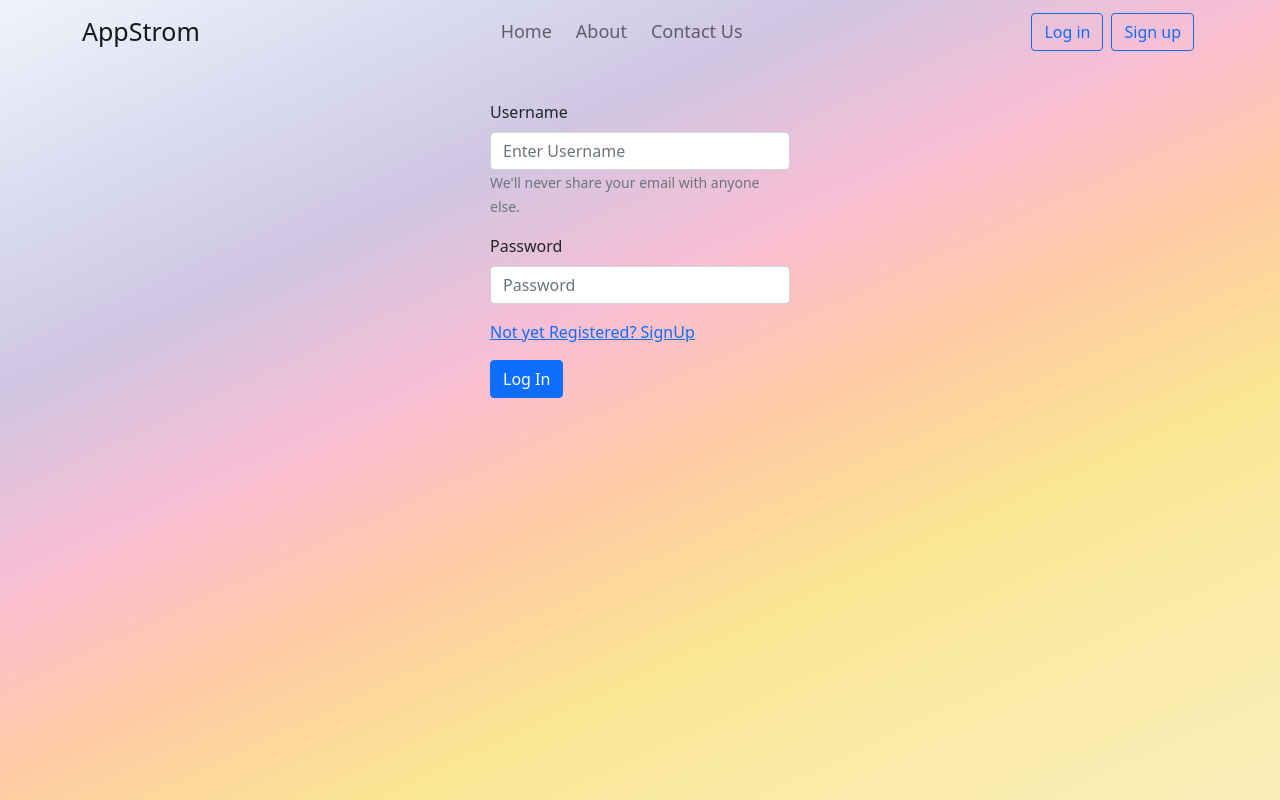
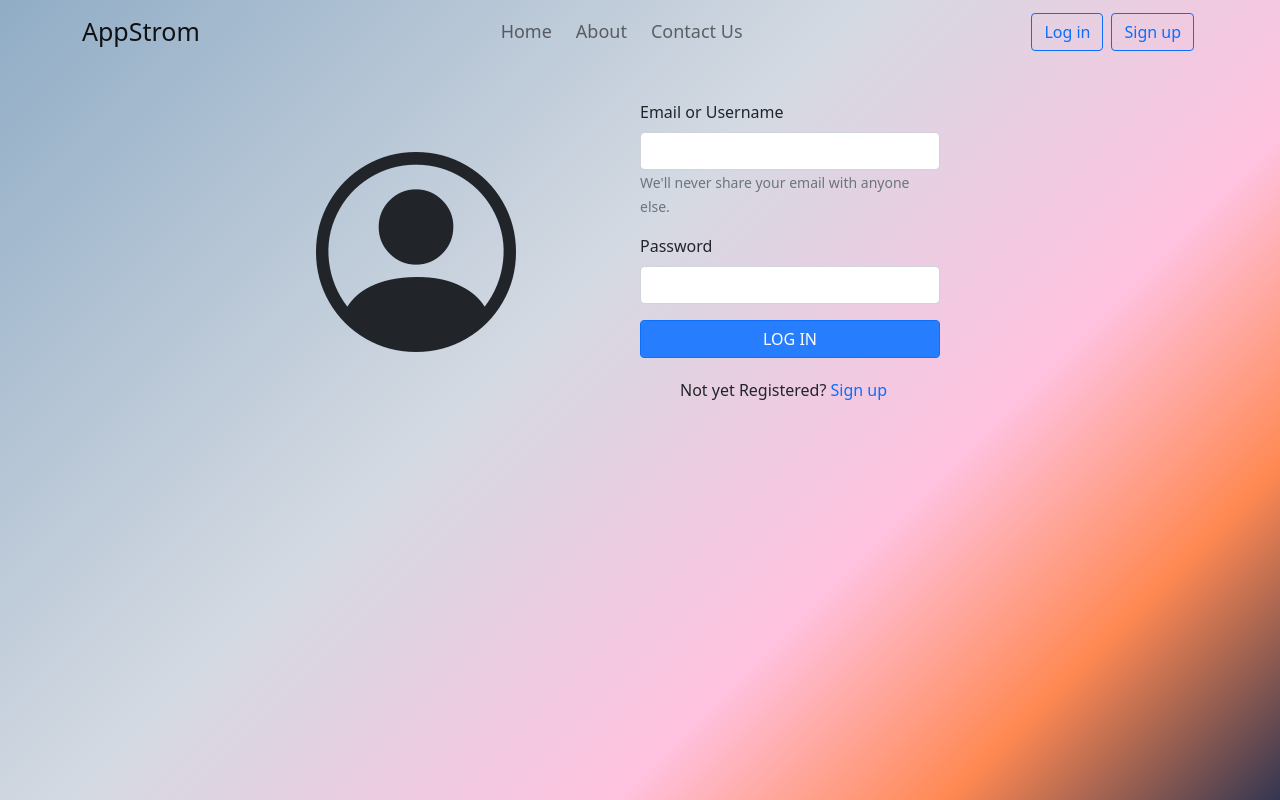
Before and after one commit to shivamanand-dev/appstrom-reactJS, a React (Create React App) app: page /login in a window 1280 px wide. Built offline with nearby package versions, Linux system fonts and the light colour scheme; no server answers.

Commit message:
login form designed

```diff
--- a/src/App.css
+++ b/src/App.css
@@ -14,15 +14,71 @@
     left: 0;
     z-index: -1;
     padding-top: 100px;
-    background-image: linear-gradient(
-  155deg,
-  hsl(212deg 62% 96%) 0%,
-  hsl(229deg 44% 90%) 14%,
-  hsl(262deg 32% 83%) 28%,
-  hsl(337deg 82% 86%) 42%,
-  hsl(26deg 100% 82%) 56%,
-  hsl(48deg 92% 78%) 70%,
-  hsl(49deg 88% 82%) 84%,
-  hsl(50deg 84% 85%) 100%
+
+background-image: linear-gradient(
+  135deg,
+  hsl(208deg 32% 67%) 0%,
+  hsl(217deg 20% 86%) 42%,
+  hsl(331deg 100% 88%) 68%,
+  hsl(19deg 100% 66%) 84%,
+  hsl(234deg 23% 26%) 100%
 );
 }
+
+/* AUTH CONTAINER */
+
+/* .authContainer {
+  height: 50vh;
+  width: 50vw;
+} */
+
+/* AUTH FORM BUTTON TRANSITION */
+
+.authFormBtnTrans {
+  color: #FFF;
+  transition: all 0.3s;
+  position: relative;
+}
+.authFormBtnTrans span {
+  transition: all 0.3s;
+}
+.authFormBtnTrans::before {
+  content: '';
+  position: absolute;
+  bottom: 0;
+  left: 0;
+  width: 100%;
+  height: 100%;
+  z-index: 1;
+  opacity: 0;
+  transition: all 0.3s;
+  border-top-width: 1px;
+  border-bottom-width: 1px;
+  border-top-style: solid;
+  border-bottom-style: solid;
+  border-top-color: rgb(255, 255, 255);
+  border-bottom-color: rgb(255, 255, 255);
+  transform: scale(0.1, 1);
+}
+.authFormBtnTrans:hover span {
+  letter-spacing: 2px;
+}
+.authFormBtnTrans:hover::before {
+  opacity: 1;
+  transform: scale(1, 1);
+}
+.authFormBtnTrans::after {
+  content: '';
+  position: absolute;
+  bottom: 0;
+  left: 0;
+  width: 100%;
+  height: 100%;
+  z-index: 1;
+  transition: all 0.3s;
+  background-color: rgba(255, 255, 255, 0.1);
+}
+.authFormBtnTrans:hover::after {
+  opacity: 0;
+  transform: scale(0.1, 1);
+}
--- a/src/components/Auth/Login.js
+++ b/src/components/Auth/Login.js
@@ -56,17 +56,24 @@ const Login = ({ setAlert, setNavProgress }) => {
     });
   };
   return (
-    <div className="gradientBackground">
-      <Form
-        style={{ maxWidth: "300px", margin: "0 auto" }}
-        onSubmit={handleSubmit}
+    <div
+      className="gradientBackground"
+      style={{ display: "flex", justifyContent: "center" }}
     >
+      <div className="d-flex justify-content-between" style={{ width: "70%" }}>
+        <div className="text-center" style={{width: "50%"}}>
+          <i class="bi bi-person-circle" style={{ fontSize: "200px" }}></i>
+        </div>
+        <div style={{width: "50%"}}>
+        <Form style={{ maxWidth: "300px" }} onSubmit={handleSubmit}>
           <Form.Group className="mb-3">
-          <Form.Label htmlFor="username">Username</Form.Label>
+            <Form.Label style={{ fontWeight: "500" }} htmlFor="username">
+              Email or Username
+            </Form.Label>
             <Form.Control
               type="text"
               minLength={5}
-            placeholder="Enter Username"
+              // placeholder="Enter Username or Email"
               required
               onChange={handleOnchange}
               name="username"
@@ -77,26 +84,41 @@ const Login = ({ setAlert, setNavProgress }) => {
             </Form.Text>
           </Form.Group>
           <Form.Group className="mb-3">
-          <Form.Label htmlFor="password">Password</Form.Label>
+            <Form.Label style={{ fontWeight: "500" }} htmlFor="password">
+              Password
+            </Form.Label>
             <Form.Control
               type="password"
               minLength={7}
-            placeholder="Password"
+              // placeholder="Enter Password"
               required
               onChange={handleOnchange}
               name="password"
               value={credential.password}
             />
           </Form.Group>
-        <Form.Group className="mb-3">
-          <Link to="/signup" style={{ boxShadow: "none" }}>
-            Not yet Registered? SignUp
+
+          <Button
+            className="authFormBtnTrans"
+            variant="primary"
+            style={{ boxShadow: "none", width: "100%" }}
+            type="submit"
+          >
+            <span>LOG IN</span>
+          </Button>
+
+          <Form.Group style={{ margin: "20px 40px" }} className="mb-3">
+            Not yet Registered? <span> </span>
+            <Link
+              to="/signup"
+              style={{ boxShadow: "none", textDecoration: "none" }}
+            >
+              Sign up
             </Link>
           </Form.Group>
-        <Button variant="primary" style={{ boxShadow: "none" }} type="submit">
-          Log In
-        </Button>
         </Form>
+        </div>
+      </div>
     </div>
   );
 };
```
Lines whose indentation alone changed are shown as unchanged.
